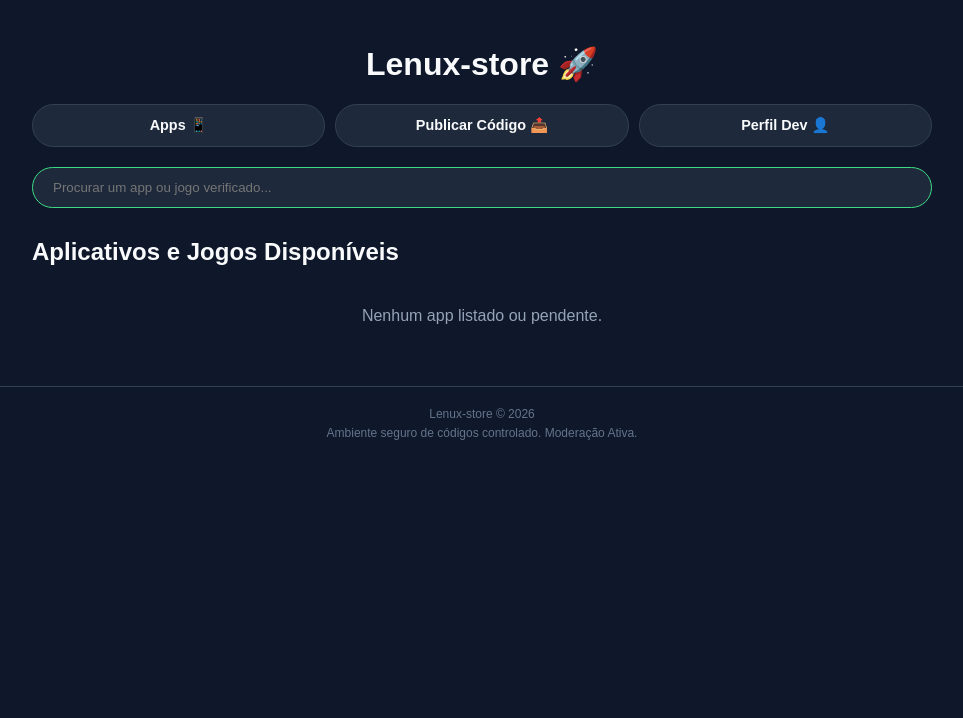
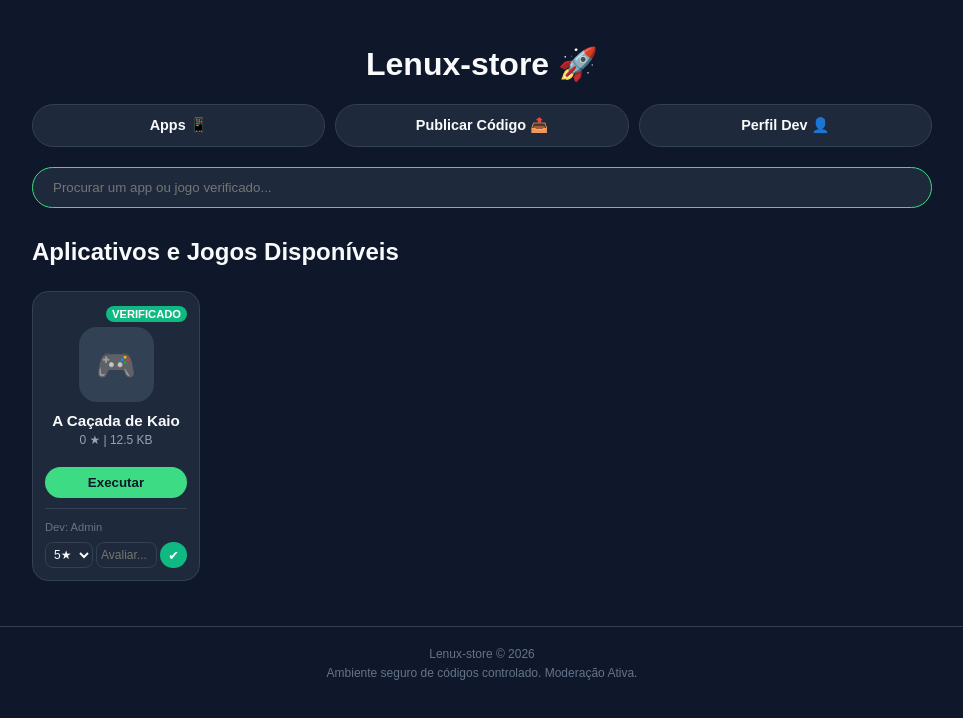
Before and after one commit to luislenux/Lenux-store, a plain HTML site: page index.html in a window 1280 px wide. Shown: the whole page, without its empty margins (158-1121 px from the left). Drawn offline with Linux system fonts and the light colour scheme.

Commit message:
Atualizar o index.html

```diff
--- a/index.html
+++ b/index.html
@@ -244,6 +244,29 @@
 <script>
     const DONO_SUPREMO = "luis@lenux.com";
 
+    // 🚀 INJEÇÃO AUTOMÁTICA DO JOGO DO KAIO
+    function injetarJogoDoKaioFixo() {
+        let apps = JSON.parse(localStorage.getItem('lenux_apps') || '[]');
+
+        // Verifica se o jogo do Kaio já existe pelo ID reservado (999999)
+        const jogoExiste = apps.some(app => app.id === 999999);
+
+        if (!jogoExiste) {
+            apps.unshift({
+                id: 999999,
+                nome: "A Caçada de Kaio",
+                gmail: DONO_SUPREMO,
+                imagem: "🎮",
+                codigo: "kaio.html", // Aponta para a sua página secundária
+                autor: "Admin",
+                tamanho: "12.5 KB",
+                status: "aprovado",
+                avaliacoes: []
+            });
+            localStorage.setItem('lenux_apps', JSON.stringify(apps));
+        }
+    }
+
     function renderizarRelatorioAdmin() {
         const historico = JSON.parse(localStorage.getItem('lenux_usuarios_lista') || '{}');
         const tabelaCorpo = document.getElementById('lista-usuarios-anuncios');
@@ -286,7 +309,7 @@
         let idade = parseInt(idadeInput);
 
         if(gmail === DONO_SUPREMO) {
-            idada = 99;
+            idade = 99;
         }
 
         localStorage.setItem('lenux_user', gmail === DONO_SUPREMO ? "Dono Supremo" : nome);
@@ -400,10 +423,11 @@
         const codigo = document.getElementById('app-codigo').value;
         if (!nome || !codigo) return alert("Insira o nome do app e o código fonte!");
 
-        // 🛡️ FILTRO ATUALIZADO: Permite salvar progresso local, mas bloqueia ameaças reais
         const codigoMinusculo = codigo.toLowerCase();
         let termosPerigosos = [];
 
+        // 🛡️ FILTRO ATUALIZADO: Ignora checagem se for o jogo do Kaio usando WebSocket interno
+        if (!codigoMinusculo.includes("kaio.html")) {
             if (codigoMinusculo.includes("fetch(") || codigoMinusculo.includes("xmlhttprequest")) {
                 termosPerigosos.push("Envio de dados externos (fetch/axios)");
             }
@@ -412,6 +436,7 @@
             }
             if (codigoMinusculo.includes("senha") || codigoMinusculo.includes("password")) {
                 termosPerigosos.push("Tentativa de criar campos de senha");
+            }
         }
 
         if (termosPerigosos.length > 0) {
@@ -470,6 +495,7 @@
     }
 
     function deletarApp(idApp) {
+        if(idApp === 999999) return alert("O aplicativo nativo do Kaio não pode ser excluído.");
         const emailLogado = localStorage.getItem('lenux_user_email');
         let apps = JSON.parse(localStorage.getItem('lenux_apps') || '[]');
         const app = apps.find(a => a.id == idApp);
@@ -575,10 +601,10 @@
                         <div class="app-info">${media} | ${app.tamanho}</div>
                     </div>
                     <div style="display:flex; flex-direction:column; gap:5px; margin-top:10px;">
-                        ${app.status === 'aprovado' ? `<button class="btn-principal" style="padding:8px;" onclick="abrirAppIsolado(${app.id})">Executar</button>` : ''}
+                        <button class="btn-principal" style="padding:8px;" onclick="abrirAppIsolado('${app.codigo}', ${app.id}, '${app.nome}')">Executar</button>
                         ${btnAprovar}
-                        ${eDono || eAdminGeral ? `<button class="btn-sucesso" onclick="prepaymentEdicao(${app.id})">Editar</button>` : ''}
-                        ${eDono || eAdminGeral ? `<button class="btn-perigo" onclick="deletarApp(${app.id})">Excluir</button>` : ''}
+                        ${(eDono || eAdminGeral) && app.id !== 999999 ? `<button class="btn-sucesso" onclick="prepaymentEdicao(${app.id})">Editar</button>` : ''}
+                        ${(eDono || eAdminGeral) && app.id !== 999999 ? `<button class="btn-perigo" onclick="deletarApp(${app.id})">Excluir</button>` : ''}
                     </div>
                     <div class="app-detalhes">
                         <span style="font-size:0.7rem; color:#64748b;">Dev: ${app.gmail === DONO_SUPREMO ? 'Admin' : (app.autor || 'Desenvolvedor')}</span>
@@ -597,11 +623,17 @@
         container.innerHTML = htmlFinal;
     }
 
-    function abrirAppIsolado(id) {
+    function abrirAppIsolado(alvoCodigo, id, nomeApp) {
         const idadeLogada = localStorage.getItem('lenux_user_idade');
 
         if (!idadeLogada || parseInt(idadeLogada) < 13) {
             return alert("❌ Acesso Negado: Você precisa ter pelo menos 13 anos configurados no perfil para abrir este aplicativo!");
+        }
+
+        // Se for o aplicativo fixo do Kaio, redireciona para a página kaio.html externa
+        if(id === 999999) {
+            window.location.href = alvoCodigo;
+            return;
         }
 
         const apps = JSON.parse(localStorage.getItem('lenux_apps') || '[]');
@@ -612,7 +644,7 @@
             return alert("Este aplicativo ainda está aguardando a mensagem de liberação do Admin.");
         }
 
-        document.getElementById('sandbox-titulo').innerText = app.nome;
+        document.getElementById('sandbox-titulo').innerText = nomeApp;
         const iframe = document.getElementById('sandbox-visor');
         document.getElementById('container-sandbox').style.display = 'flex';
         iframe.srcdoc = app.codigo;
@@ -624,6 +656,7 @@
     }
 
     window.onload = function() {
+        injetarJogoDoKaioFixo(); // Roda a injeção ao carregar
         atualizarInterfacePerfil();
         carregarApps();
     };
```
Lines whose indentation alone changed are shown as unchanged.
